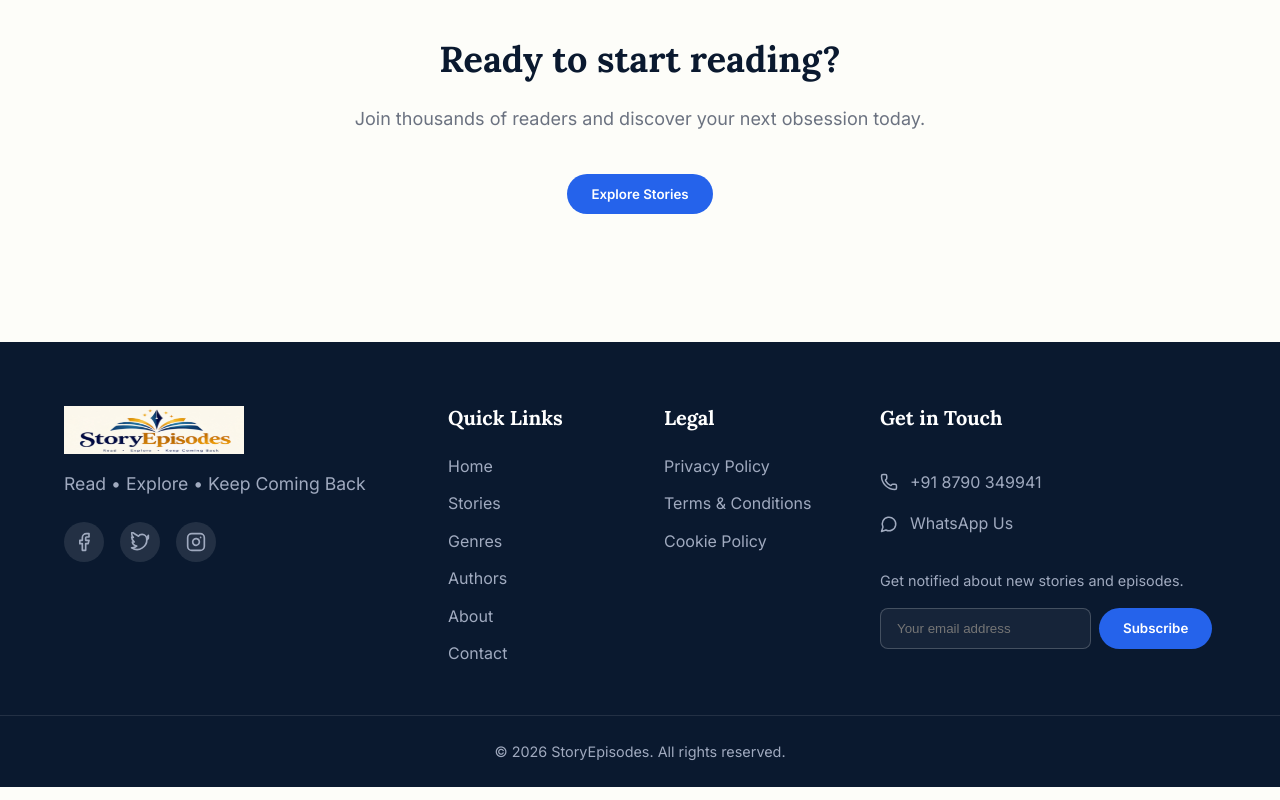
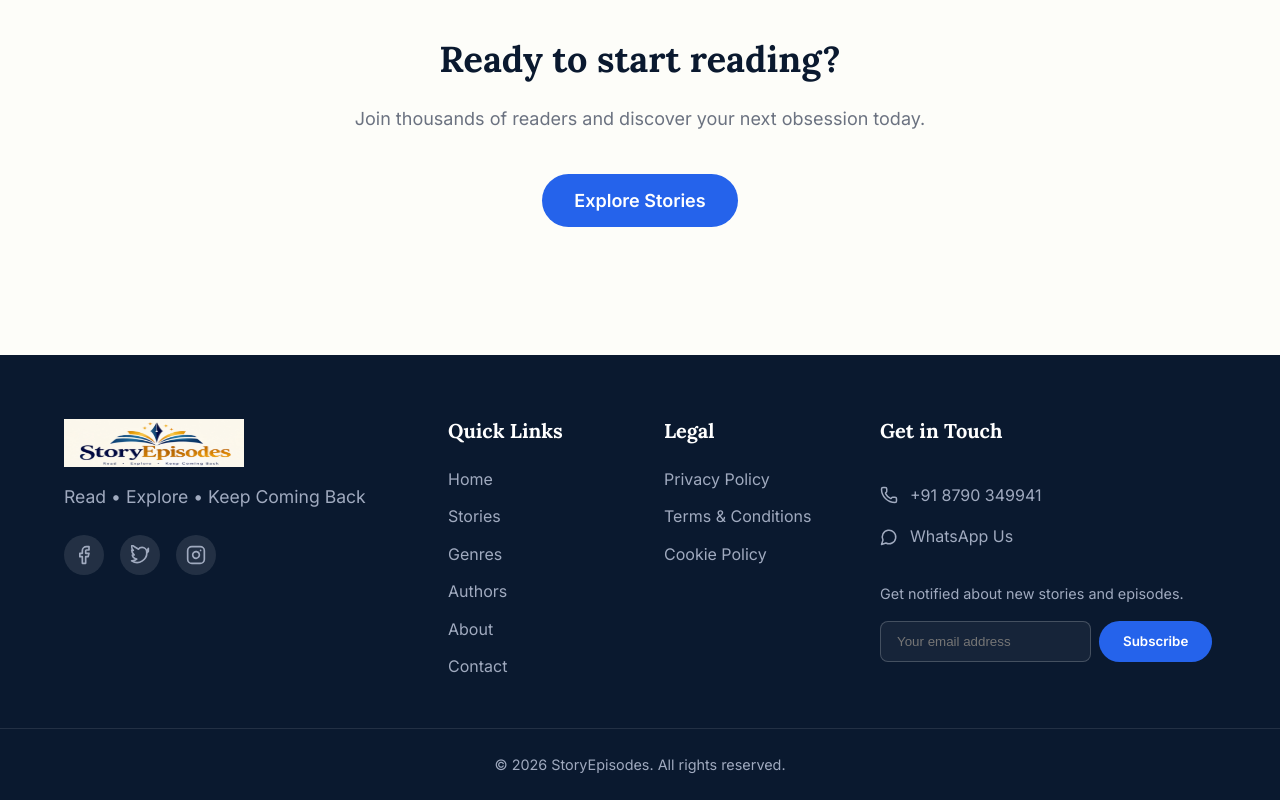
Before and after one commit to shaikmuzammil2905/Story-episode, a Next.js app: page /about in a window 1280 px wide. Shown: the part 1896-2696 px from the top of the page. Built offline with nearby package versions, Linux system fonts and the light colour scheme.

Commit message:
Fix Button component props to resolve Vercel TypeScript build error

```diff
--- a/src/app/page.tsx
+++ b/src/app/page.tsx
@@ -32,7 +32,7 @@ export default function Home() {
           <div className={styles.heroImageWrapper}>
             <div className={styles.heroVisual}>
               <Image
-                src="https://images.unsplash.com/photo-1474366521946-c3d4b507abf2?w=1600&q=80"
+                src="/images/hero/main.jpg"
                 alt="Storytelling"
                 fill
                 className={styles.heroImg}
--- a/src/components/Button.module.css
+++ b/src/components/Button.module.css
@@ -11,6 +11,21 @@
   cursor: pointer;
   border: none;
   text-decoration: none;
+}
+
+.btn-small {
+  padding: 0.5rem 1rem;
+  font-size: 0.875rem;
+}
+
+.btn-medium {
+  padding: 0.75rem 1.5rem;
+  font-size: 1rem;
+}
+
+.btn-large {
+  padding: 1rem 2rem;
+  font-size: 1.125rem;
 }
 
 .btn.fullWidth {
--- a/src/components/Button.tsx
+++ b/src/components/Button.tsx
@@ -2,13 +2,11 @@ import React from 'react';
 import Link from 'next/link';
 import styles from './Button.module.css';
 
-interface ButtonProps {
+interface ButtonProps extends React.ButtonHTMLAttributes<HTMLButtonElement> {
   children: React.ReactNode;
   variant?: 'primary' | 'secondary' | 'outline';
   href?: string;
-  onClick?: () => void;
-  className?: string;
-  type?: 'button' | 'submit' | 'reset';
+  size?: 'small' | 'medium' | 'large';
   fullWidth?: boolean;
 }
 
@@ -16,12 +14,12 @@ export default function Button({
   children,
   variant = 'primary',
   href,
-  onClick,
   className = '',
-  type = 'button',
+  size = 'medium',
   fullWidth = false,
+  ...props
 }: ButtonProps) {
-  const baseClass = `${styles.btn} ${styles[`btn-${variant}`]} ${fullWidth ? styles.fullWidth : ''} ${className}`;
+  const baseClass = `${styles.btn} ${styles[`btn-${variant}`]} ${styles[`btn-${size}`]} ${fullWidth ? styles.fullWidth : ''} ${className}`;
 
   if (href) {
     return (
@@ -32,7 +30,7 @@ export default function Button({
   }
 
   return (
-    <button type={type} className={baseClass} onClick={onClick}>
+    <button className={baseClass} {...props}>
       {children}
     </button>
   );
```
